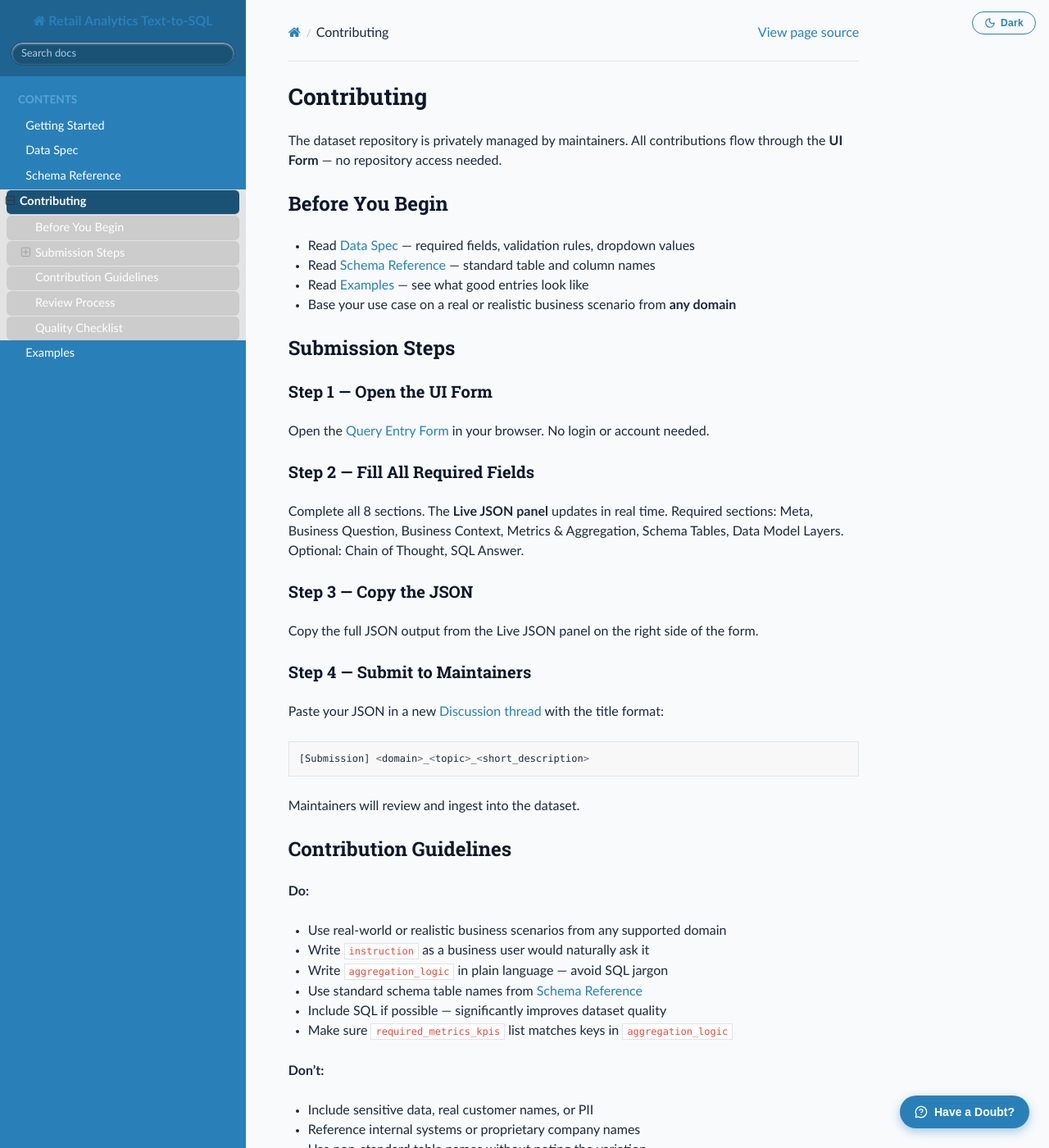
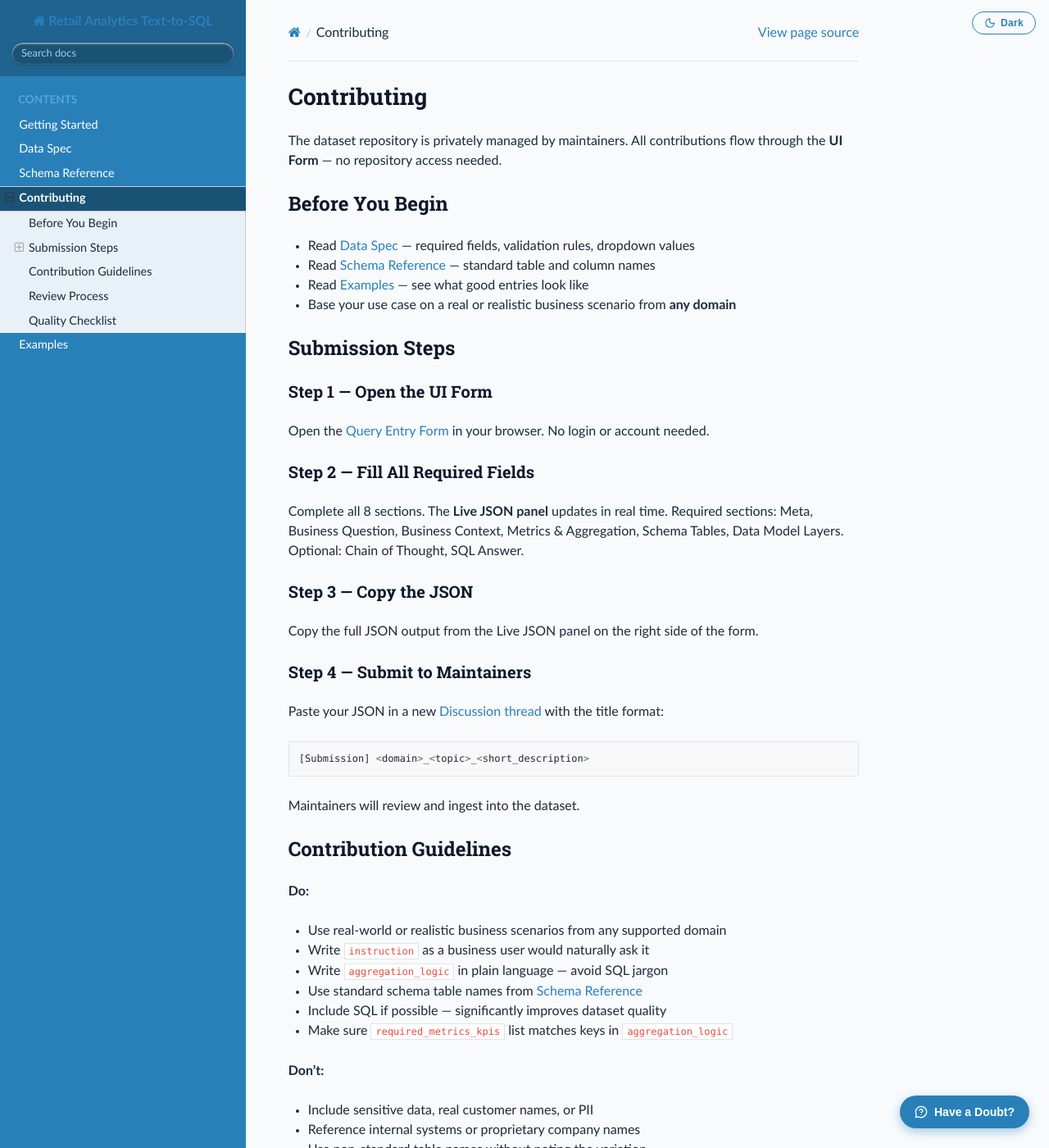
Before and after one commit to Infometry-Infofiscus/retail-analytics-questions-docs, a Sphinx documentation site: the page built from docs/source/contributing.rst, in a window 1280 px wide and 1400 px high. Shown: the whole window at 82% size. Built offline with Sphinx 7.4.7 and the Read the Docs theme 3.1.0, drawn with Linux system fonts in a browser that asks for light colours.

Commit message:
Refactor menu styles for light and dark themes
Removed border-radius from menu items and adjusted colors for better visibility in light and dark themes.

```diff
--- a/docs/source/_templates/layout.html
+++ b/docs/source/_templates/layout.html
@@ -56,33 +56,30 @@
   html.theme-light .wy-menu-vertical a:hover {
     color: #ffffff !important;
     background: #1f6391 !important;
-    border-radius: 6px !important;  /* FIX 4 */
   }
   html.theme-light .wy-menu-vertical li.current > a,
   html.theme-light .wy-menu-vertical li.current > a:hover {
     color: #ffffff !important;
     background: #1a5276 !important;
-    border-radius: 6px !important;  /* FIX 4 */
   }
 
-  /* FIX 1 — sub-items (l2, l3, l4) text visible */
+  /* FIX 2 — sub-items (l2/l3/l4) sit on RTD's light-gray bg → dark text */
   html.theme-light .wy-menu-vertical li.toctree-l2 > a,
   html.theme-light .wy-menu-vertical li.toctree-l3 > a,
   html.theme-light .wy-menu-vertical li.toctree-l4 > a {
-    color: #ffffff !important;
-    background: rgba(0,0,0,0.10) !important;
+    color: #1e293b !important;
+    background: #e8f1f8 !important;
   }
   html.theme-light .wy-menu-vertical li.toctree-l2.current > a,
   html.theme-light .wy-menu-vertical li.toctree-l3.current > a {
-    background: #1a5276 !important;
-    color: #ffffff !important;
-    border-radius: 6px !important;  /* FIX 4 */
+    background: #c8dff0 !important;
+    color: #0f172a !important;
+    font-weight: 600 !important;
   }
   html.theme-light .wy-menu-vertical li.toctree-l2 a:hover,
   html.theme-light .wy-menu-vertical li.toctree-l3 a:hover {
     background: #1f6391 !important;
     color: #ffffff !important;
-    border-radius: 6px !important;  /* FIX 4 */
   }
 
   html.theme-light .rst-content p,
@@ -134,13 +131,11 @@
   html.theme-dark .wy-menu-vertical a:hover {
     color: #e2e8f0 !important;
     background: #1e293b !important;
-    border-radius: 6px !important;  /* FIX 4 */
   }
   html.theme-dark .wy-menu-vertical li.current > a,
   html.theme-dark .wy-menu-vertical li.current > a:hover {
     color: #f1f5f9 !important;
     background: #1e293b !important;
-    border-radius: 6px !important;  /* FIX 4 */
   }
   html.theme-dark .wy-menu-vertical li.toctree-l2 > a,
   html.theme-dark .wy-menu-vertical li.toctree-l3 > a,
@@ -152,13 +147,11 @@
   html.theme-dark .wy-menu-vertical li.toctree-l3.current > a {
     background: #1e293b !important;
     color: #f1f5f9 !important;
-    border-radius: 6px !important;  /* FIX 4 */
   }
   html.theme-dark .wy-menu-vertical li.toctree-l2 a:hover,
   html.theme-dark .wy-menu-vertical li.toctree-l3 a:hover {
     background: #1e293b !important;
     color: #e2e8f0 !important;
-    border-radius: 6px !important;  /* FIX 4 */
   }
   html.theme-dark .rst-content p,
   html.theme-dark .rst-content li,
@@ -213,22 +206,6 @@
   html.theme-dark #doubt-modal input::placeholder,
   html.theme-dark #doubt-modal textarea::placeholder { color: #475569 !important; }
   html.theme-dark #doubt-modal .close-link { color: #475569 !important; }
-
-  /* ══════════════════════════════════════════
-     FIX 4 — rounded active item (override RTD border-left line)
-  ══════════════════════════════════════════ */
-  .wy-menu-vertical li.current > a,
-  .wy-menu-vertical li.toctree-l2.current > a,
-  .wy-menu-vertical li.toctree-l3.current > a {
-    border-left: none !important;
-    border-radius: 6px !important;
-    margin: 1px 8px !important;
-    padding-left: 16px !important;
-  }
-  .wy-menu-vertical a {
-    border-radius: 6px !important;
-    margin: 1px 8px !important;
-  }
 
   /* ══════════════════════════════════════════
      SMOOTH TRANSITIONS
```
